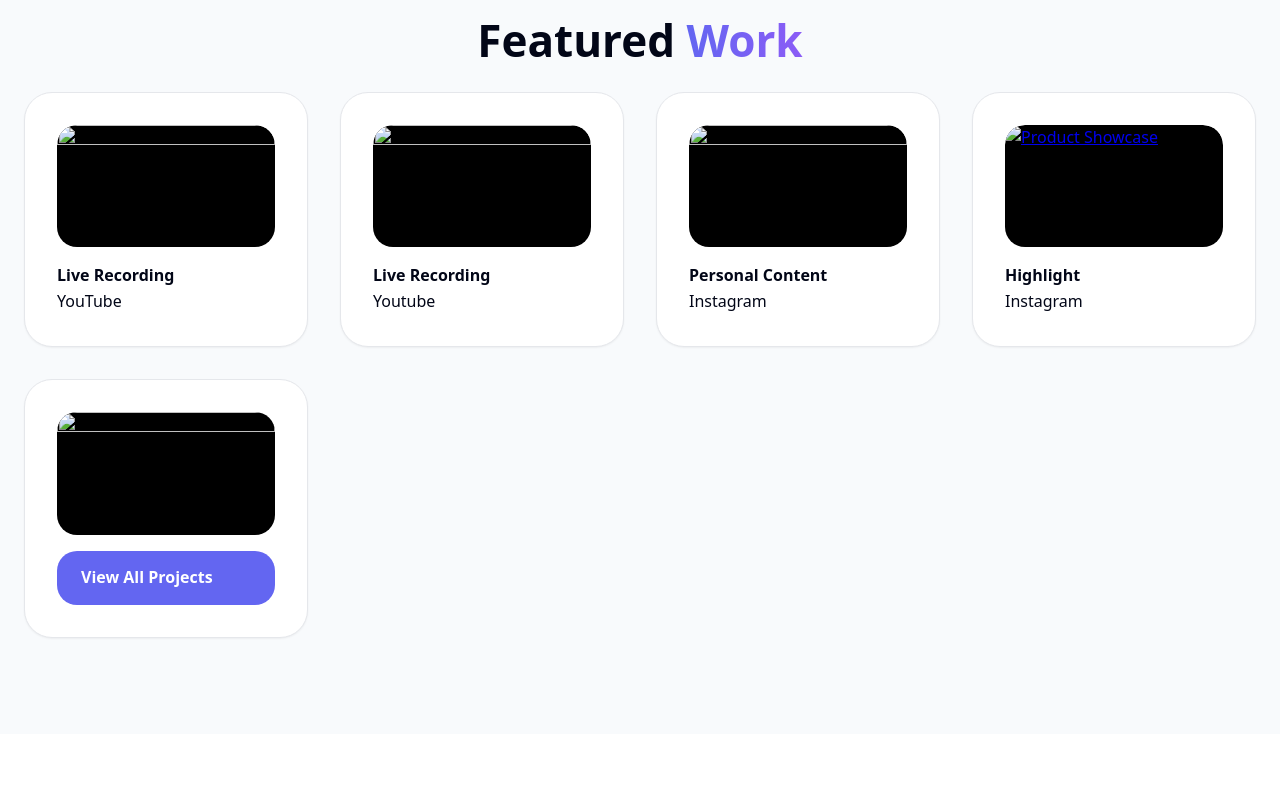
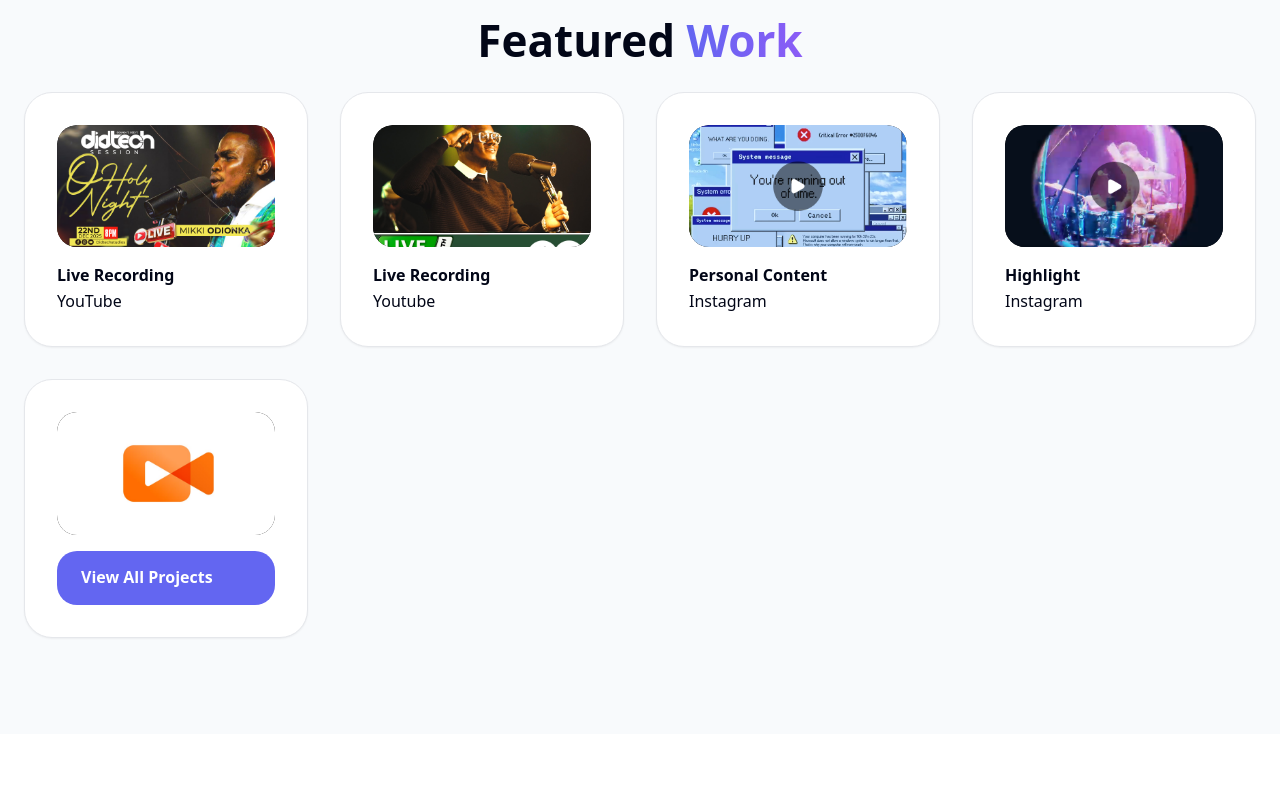
Before and after one commit to Richie07-hub/lightambasador, a plain HTML site: page index.html in a window 1280 px wide. Shown: the part 1680-2480 px from the top of the page. Drawn offline with Linux system fonts and the light colour scheme.

Commit message:
Refactor index.html for improved structure and content
Updated HTML structure and content for the Light Ambassador Portfolio website.

```diff
--- a/index.html
+++ b/index.html
@@ -12,7 +12,7 @@
 <nav class="nav">
   <div class="container nav-inner">
     <div class="logo-container">
-      <img src="images/logo.png" alt="Light Ambassador Logo" class="logo-img">
+      <img src="logo.png" alt="Light Ambassador Logo" class="logo-img">
       <h3 class="logo-text">Light Ambassador</h3>
     </div>
     <ul class="nav-links">
@@ -108,32 +108,29 @@
     <div class="grid-3">
       <div class="portfolio-card animate-fade-up delay-200">
         <a href="https://youtu.be/hUz3MmbcLxY?si=aCk-8NumkS-uWLdv">
-        <img src="images/holy.png" alt="" class="portfolio-media"></a>
+        <img src="holy.png" alt="" class="portfolio-media"></a>
         <h4>Live Recording</h4>
         <span>YouTube</span>
       </div>
 
 <div class="portfolio-card animate-fade-up delay-200">
         <a href="https://youtu.be/0Ob9NvzTMxA?si=fhJuakymBUa76pIk">
-        <img src="images/marz.jpg" alt="" class="portfolio-media"></a>
+        <img src="marz.jpg" alt="" class="portfolio-media"></a>
         <h4>Live Recording</h4>
         <span>Youtube</span>
       </div>
 
       <div class="portfolio-card animate-fade-up delay-200">
         <a href="https://www.instagram.com/reel/DLN1BiCoNXg/?igsh=aXltOTBtNDh1MW42">
-        <img src="images/pp.png" alt="" class="portfolio-media"></a>
+        <img src="pp.png" alt="" class="portfolio-media"></a>
         <h4>Personal Content</h4>
         <span>Instagram</span>
       </div>
 
-
-
-
     <div class="portfolio-card animate-fade-up delay-200">
   <a href="https://www.instagram.com/reel/DSpkfojiC7R/?igsh=MWh5cTh0MmxueXNoaw==" target="_blank">
     <img
-      src="images/insta.png"
+      src="insta.png"
       alt="Product Showcase"
       class="portfolio-media"
     >
@@ -144,7 +141,7 @@
 </div>
 
       <div class="portfolio-card animate-fade-up delay-200">
-        <img src="images/more.jpg" alt="" class="portfolio-media">
+        <img src="more.jpg" alt="" class="portfolio-media">
       <a href="https://drive.google.com/drive/folders/1blHCrS0z-wx7kMCIz08F6zyZEldhDb-j" class="btn primary">
       View All Projects
     </a></div>
```
